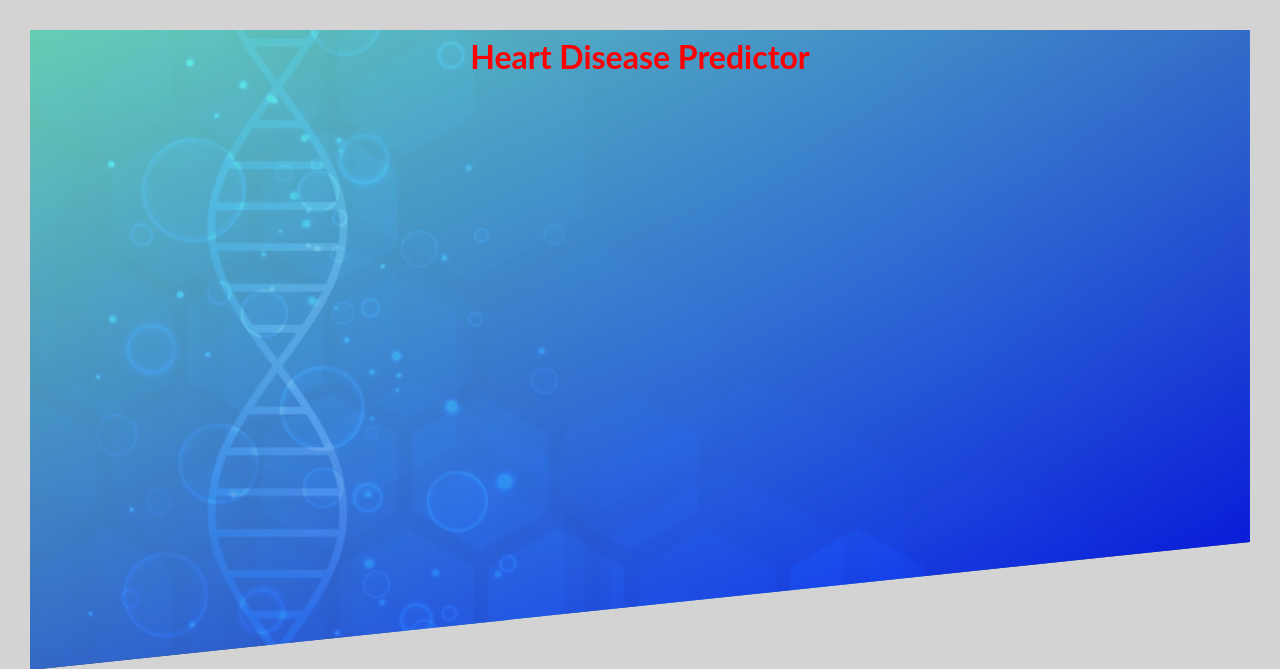
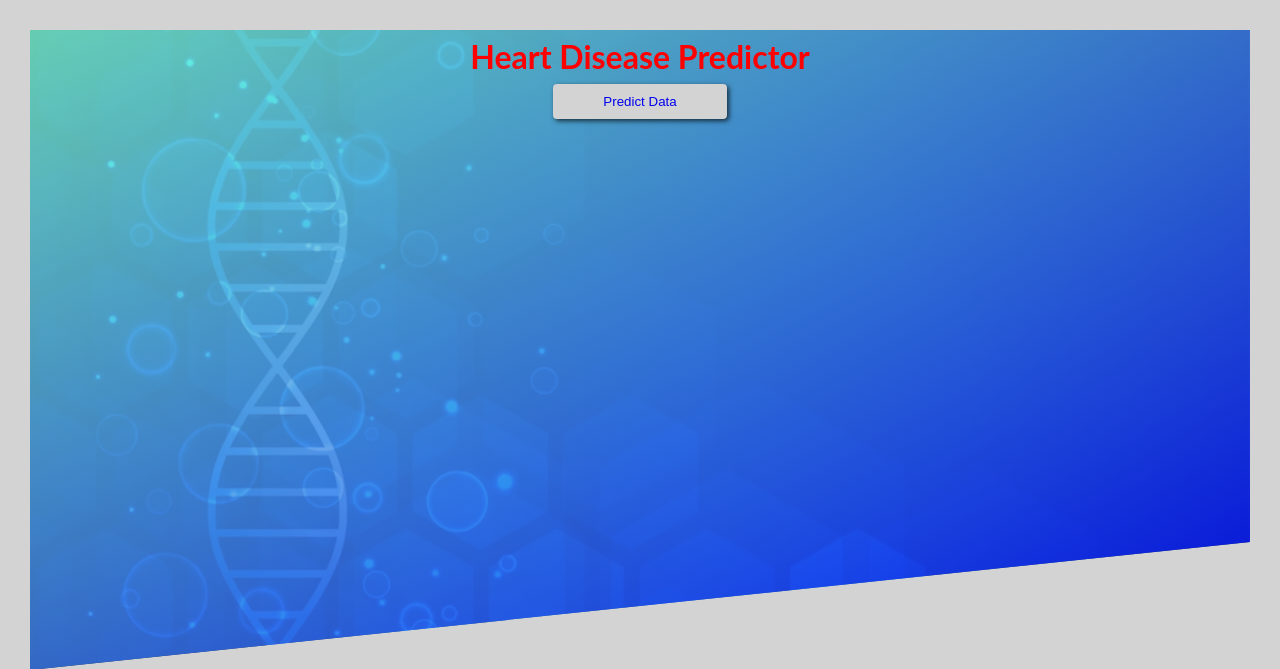
Before and after one commit to RezaP117/mlproject, a Flask app: page / in a window 1280 px wide. Shown: the top 669 px of the page. Run offline with Flask 3, Linux system fonts and the light colour scheme.

Commit message:
updated index.css

```diff
--- a/static/index.css
+++ b/static/index.css
@@ -37,12 +37,17 @@ main.container {
 button.button {
   background-color: lightgray; /* Background color */
   color: #fff; /* Text color */
-  padding: 10px 20px; /* Padding for space around the text */
+  padding: 10px 50px; /* Padding for space around the text */
   border: none; /* Remove the default button border */
   border-radius: 4px; /* Rounded corners */
   cursor: pointer; /* Show a hand cursor on hover */
   box-shadow: 2px 2px 5px rgba(0, 0, 0, 0.7); /* Add a box shadow */
   transition: background-color 0.3s, transform 0.3s; /* Smooth transitions */
+}
+
+a {
+  text-decoration: none;
+  font-family: Arial, sans-serif;
 }
 
 /* Hover effect */
--- a/templates/index.html
+++ b/templates/index.html
@@ -10,6 +10,9 @@
   <body>
     <header class="header">
       <h1>Heart Disease Predictor</h1>
+      <button class="button">
+        <a href="http://127.0.0.1:5000/predictdata">Predict Data</a>
+      </button>
     </header>
   </body>
   <script src="script.js"></script>
```
